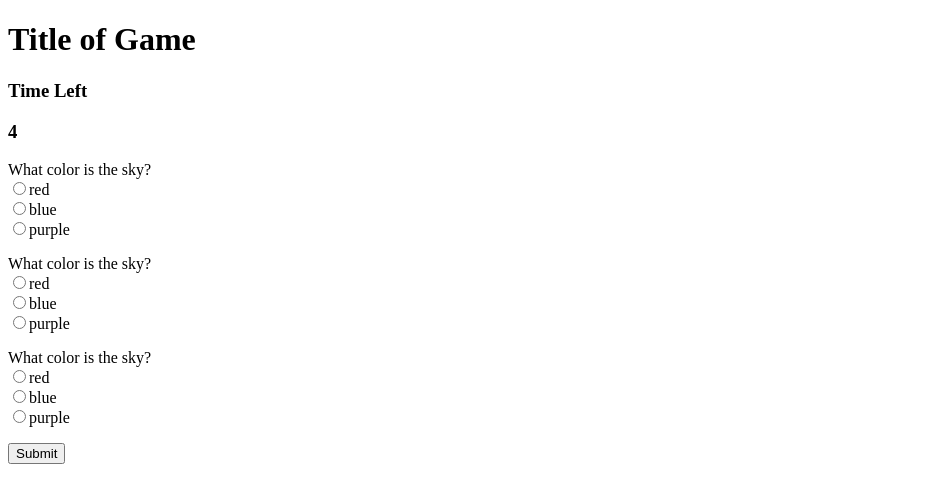
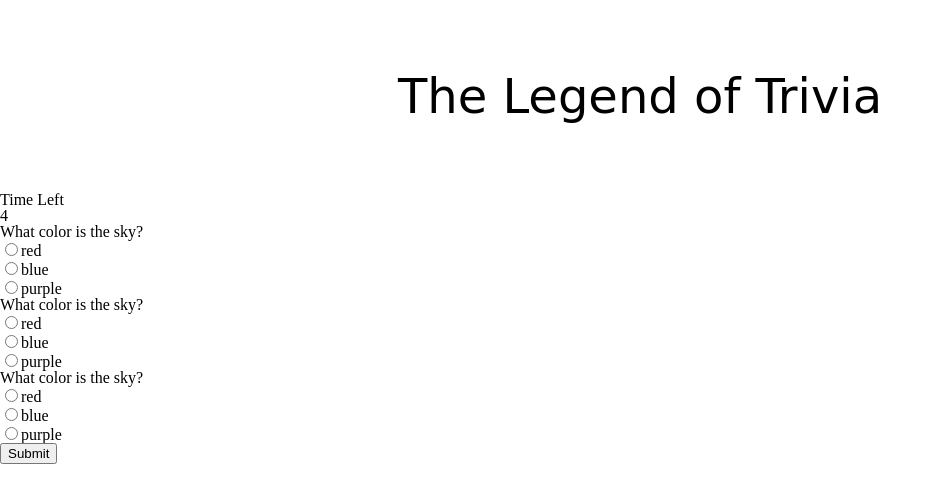
Before and after one commit to abigailjxn/TriviaGame, a plain HTML site: page index.html in a window 1280 px wide. Both pictures are taken after a click on the button "Start". Shown: the whole page, without its empty margins (0-941 px from the left). Drawn offline with nearby package versions, Linux system fonts and the light colour scheme; a web font is replaced by a local one.

Commit message:
added reset css, added styling

```diff
--- /dev/null
+++ b/assets/css/reset.css
@@ -0,0 +1,48 @@
+/* http://meyerweb.com/eric/tools/css/reset/
+   v2.0 | 20110126
+   License: none (public domain)
+*/
+
+html, body, div, span, applet, object, iframe,
+h1, h2, h3, h4, h5, h6, p, blockquote, pre,
+a, abbr, acronym, address, big, cite, code,
+del, dfn, em, img, ins, kbd, q, s, samp,
+small, strike, strong, sub, sup, tt, var,
+b, u, i, center,
+dl, dt, dd, ol, ul, li,
+fieldset, form, label, legend,
+table, caption, tbody, tfoot, thead, tr, th, td,
+article, aside, canvas, details, embed,
+figure, figcaption, footer, header, hgroup,
+menu, nav, output, ruby, section, summary,
+time, mark, audio, video {
+	margin: 0;
+	padding: 0;
+	border: 0;
+	font-size: 100%;
+	font: inherit;
+	vertical-align: baseline;
+}
+/* HTML5 display-role reset for older browsers */
+article, aside, details, figcaption, figure,
+footer, header, hgroup, menu, nav, section {
+	display: block;
+}
+body {
+	line-height: 1;
+}
+ol, ul {
+	list-style: none;
+}
+blockquote, q {
+	quotes: none;
+}
+blockquote:before, blockquote:after,
+q:before, q:after {
+	content: '';
+	content: none;
+}
+table {
+	border-collapse: collapse;
+	border-spacing: 0;
+}
--- a/assets/css/style.css
+++ b/assets/css/style.css
@@ -0,0 +1,13 @@
+header {
+    text-align: center;
+    width: 100%;
+    /* background-image:  */
+
+}
+
+h1 {
+    font-family: 'Srisakdi', cursive;
+    font-size: 3em;
+    margin: 1em;
+    padding: .5em;
+}
--- a/assets/javascript/app.js
+++ b/assets/javascript/app.js
@@ -76,21 +76,18 @@ function displayQuestions() {
 }
 
 function startTimer(isTimerRunning) {
-    if (!isTimerRunning) {
-        isTimerRunning = true;
     timer = setInterval(function () {
         $(".timercountdown").text(totalGameTime);
         totalGameTime--;
         if (totalGameTime < 0) {
-                isTimerRunning = false;
-                clearInterval(timer);
-                totalGameTime = 5;
+
+            // totalGameTime = 5;
             endGame();
         }
     }, 1000);
 }
 
-}
+
 
 function resetTimer() {
 
@@ -101,6 +98,7 @@ function endGame() {
     $(".timercontainer").hide();
     $(".questioncontainer").hide();
     $(".results").show();
+    clearInterval(timer);
     $("#correct").text("Correct : " + numCorrect);
     $("#incorrect").text("Incorrect : " + numIncorrect);
     $("#unanswered").text("Unanswered : " + numUnanswered);
@@ -108,7 +106,6 @@ function endGame() {
     // Display correct, incorrect, unanswered
 
     // Restart game (try again), same as start game? call start game function again
-
 }
 
 
@@ -124,7 +121,7 @@ $(document).ready(function () {
         startGame();
     });
 
-    $(".submitbutton").click(function(event){
+    $(".submitbutton").click(function (event) {
         endGame();
     });
 
--- a/index.html
+++ b/index.html
@@ -5,6 +5,8 @@
     <meta charset="UTF-8">
     <meta name="viewport" content="width=device-width, initial-scale=1.0">
     <meta http-equiv="X-UA-Compatible" content="ie=edge">
+    <link rel="stylesheet" type="text/css" href="assets/css/reset.css">
+    <link href="https://fonts.googleapis.com/css?family=PT+Serif|Srisakdi:700" rel="stylesheet">
     <link rel="stylesheet" type="text/css" href="assets/css/style.css">
     <script src="https://code.jquery.com/jquery-3.3.1.min.js" integrity="sha256-FgpCb/KJQlLNfOu91ta32o/NMZxltwRo8QtmkMRdAu8="
         crossorigin="anonymous"></script>
@@ -13,7 +15,7 @@
 
 <body>
     <header>
-        <h1>Title of Game</h1>
+        <h1>The Legend of Trivia</h1>
     </header>
 
     <div class="container">
```
Lines whose indentation alone changed are shown as unchanged.
